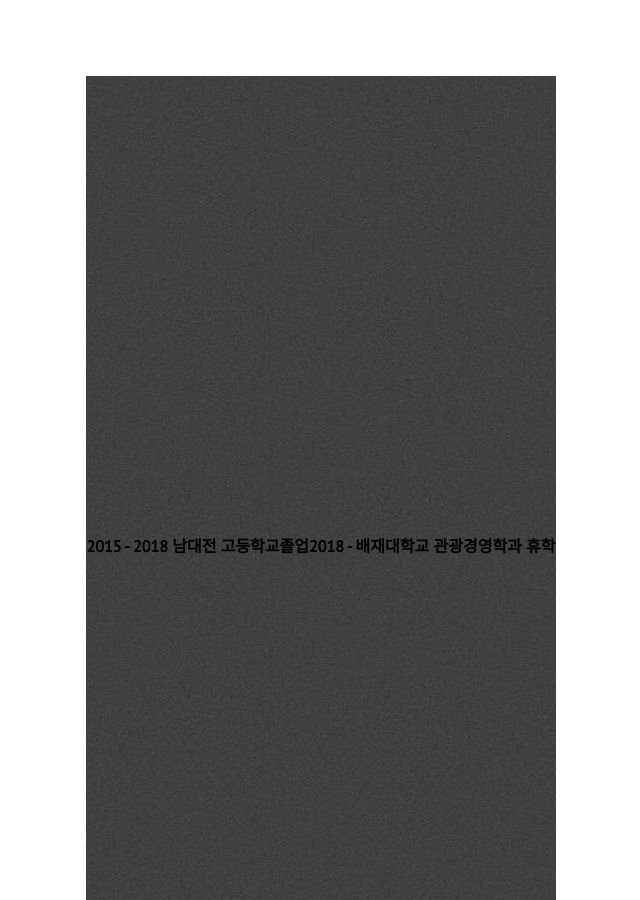
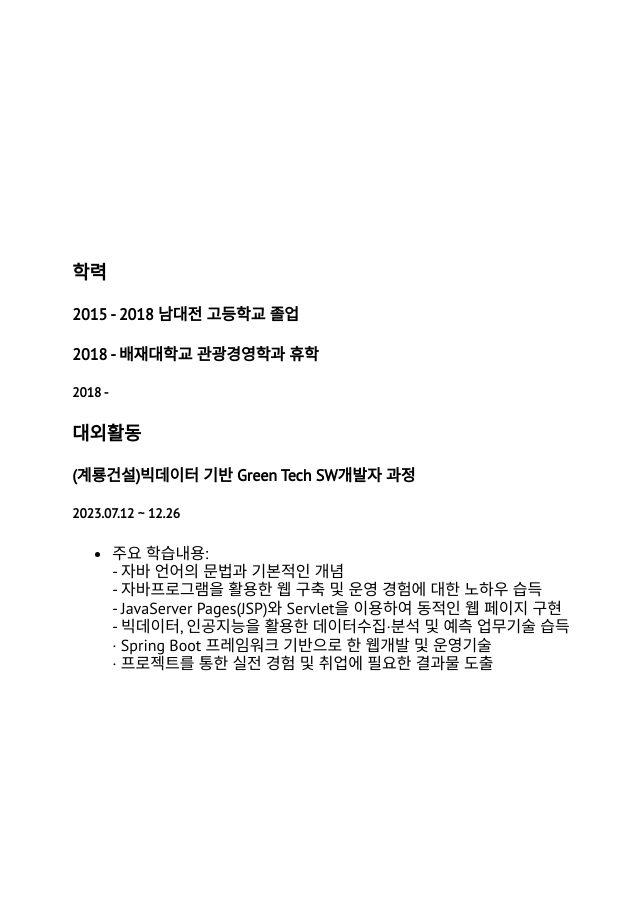
Before and after one commit to YoungGyu99/YoungGyu99.github.io, a Jekyll site: the page built from index.html, in a window 1280 px wide and 900 px high, scrolled down 964 px. Shown: the whole window, without its empty margins (319-959 px from the left). Built offline with Jekyll 4.4.1, drawn with Linux system fonts in a browser that asks for light colours; nearby versions of some CDN libraries; some of the changed text lies outside the part shown.

Commit message:
Update about.html

```diff
--- a/_includes/about.html
+++ b/_includes/about.html
@@ -1,20 +1,20 @@
 <div class="section-wrapper">
     <section class="section about" id="학력">
         <div class="row">
-    <div class="section-wrapper">
-        <section class="section about" id="학력">
-                <!--고등학교-->
+            <div class="col-lg-6" data-aos="fade-up">
+                <h3 class="resume-title">학력</h3>
+                <!-- 고등학교 -->
                 <div class="resume-item">
-                    <h4> 2015 - 2018 남대전 고등학교졸업</h4>
+                    <h4> 2015 - 2018    남대전 고등학교 졸업</h4>
                 </div>
                 <div class="resume-item">
-                    <h4> 2018 -    배재대학교 관광경영학과 휴학</h4>
+                    <h4> 2018 -        배재대학교 관광경영학과 휴학</h4>
+                    <h5>2018 - </h5>
                 </div>
             </div>
-             </section>
-            <!--대외활동-->
-                <div style="margin-bottom: 30px;"></div>
-                <section class="section about" id="대외활동">
+            <!-- 대외활동 -->
+            <div class="col-lg-6" data-aos="fade-up" data-aos-delay="100">
+                <h3 class="resume-title">대외활동</h3>
                 <div class="resume-item">
                     <h4>(계룡건설)빅데이터 기반 Green Tech SW개발자 과정</h4>
                     <h5>2023.07.12 ~ 12.26</h5>
@@ -24,12 +24,11 @@
                             - 자바프로그램을 활용한 웹 구축 및 운영 경험에 대한 노하우 습득<br/>
                             - JavaServer Pages(JSP)와 Servlet을 이용하여 동적인 웹 페이지 구현<br/>
                             - 빅데이터, 인공지능을 활용한 데이터수집·분석 및 예측 업무기술 습득<br/>
-                            · Spring Boot프레임워크 기반으로 한 웹개발 및 운영기술<br/>
+                            · Spring Boot 프레임워크 기반으로 한 웹개발 및 운영기술<br/>
                             · 프로젝트를 통한 실전 경험 및 취업에 필요한 결과물 도출<br/>
                         </li>
                     </ul>
                 </div>
             </div>
         </div>
-   </section>
-</div>
+    </section>
```
